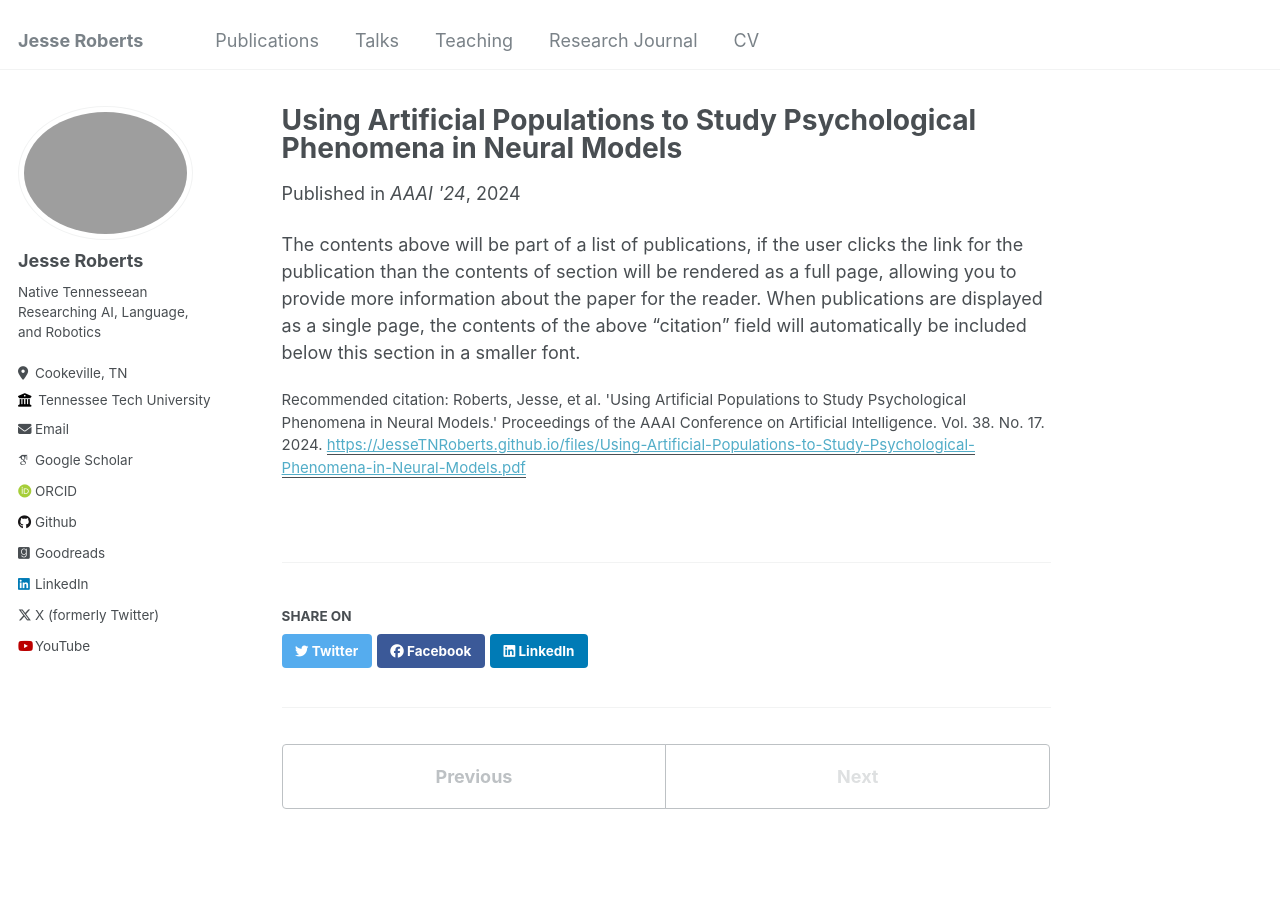
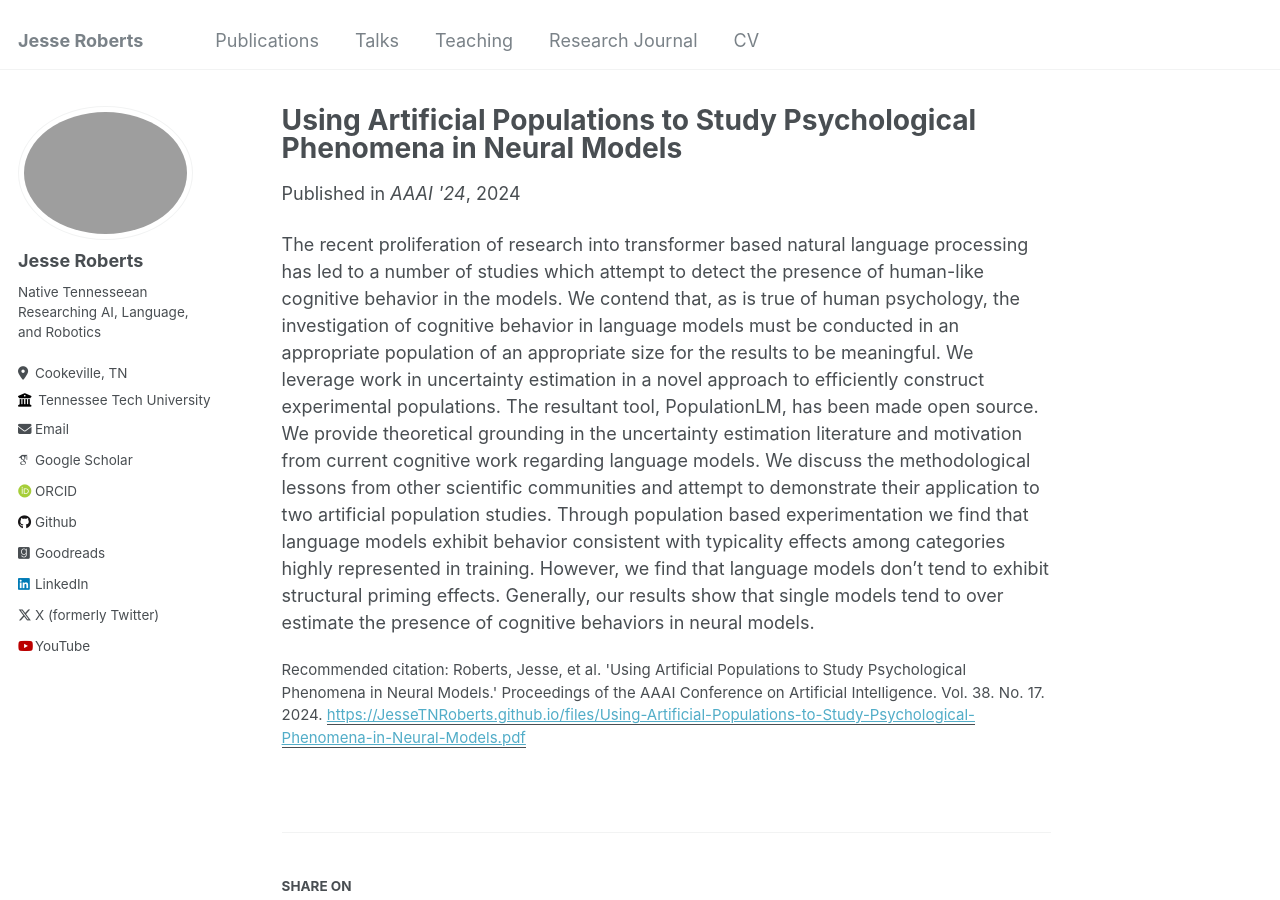
Before and after one commit to JesseTNRoberts/JesseTNRoberts.github.io, a Jekyll site: the page built from _publications/2024-02-01-Using-Artificial-Populations-to-Study-Psychological-Phenomena-in-Neural-Models.md, in a window 1280 px wide and 900 px high. Built offline with Jekyll 4.4.1, drawn with Linux system fonts in a browser that asks for light colours; some web fonts are replaced.

Commit message:
Update 2024-02-01-Using-Artificial-Populations-to-Study-Psychological-Phenomena-in-Neural-Models.md

```diff
--- a/_publications/2024-02-01-Using-Artificial-Populations-to-Study-Psychological-Phenomena-in-Neural-Models.md
+++ b/_publications/2024-02-01-Using-Artificial-Populations-to-Study-Psychological-Phenomena-in-Neural-Models.md
@@ -9,4 +9,4 @@ paperurl: 'https://JesseTNRoberts.github.io/files/Using-Artificial-Populations-t
 citation: "Roberts, Jesse, et al. 'Using Artificial Populations to Study Psychological Phenomena in Neural Models.' Proceedings of the AAAI Conference on Artificial Intelligence. Vol. 38. No. 17. 2024."
 ---
 
-The contents above will be part of a list of publications, if the user clicks the link for the publication than the contents of section will be rendered as a full page, allowing you to provide more information about the paper for the reader. When publications are displayed as a single page, the contents of the above "citation" field will automatically be included below this section in a smaller font.
+The recent proliferation of research into transformer based natural language processing has led to a number of studies which attempt to detect the presence of human-like cognitive behavior in the models. We contend that, as is true of human psychology, the investigation of cognitive behavior in language models must be conducted in an appropriate population of an appropriate size for the results to be meaningful. We leverage work in uncertainty estimation in a novel approach to efficiently construct experimental populations. The resultant tool, PopulationLM, has been made open source. We provide theoretical grounding in the uncertainty estimation literature and motivation from current cognitive work regarding language models. We discuss the methodological lessons from other scientific communities and attempt to demonstrate their application to two artificial population studies. Through population based experimentation we find that language models exhibit behavior consistent with typicality effects among categories highly represented in training. However, we find that language models don't tend to exhibit structural priming effects. Generally, our results show that single models tend to over estimate the presence of cognitive behaviors in neural models.
```
